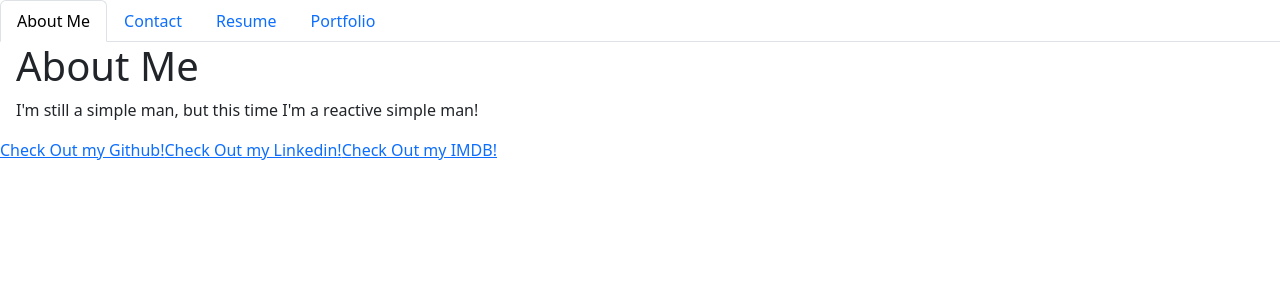
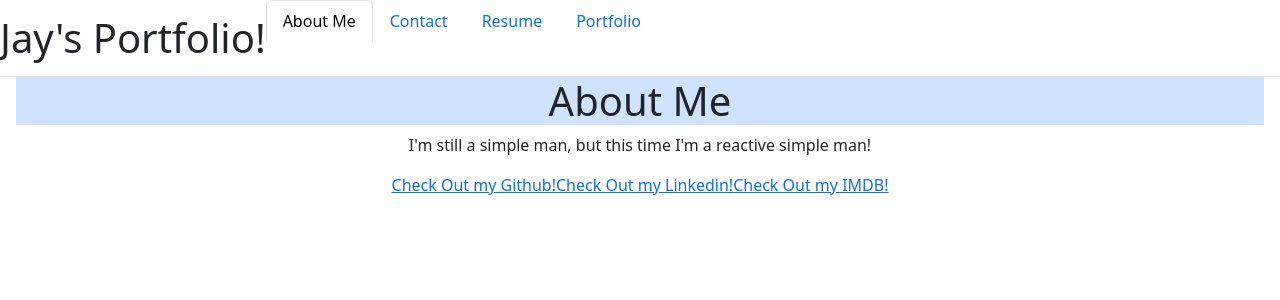
Before and after one commit to Chapjae/portfolio-volume-2, a React (Vite) app: page / in a window 1280 px wide. Shown: the top 300 px of the page. Built offline with nearby package versions, Linux system fonts and the light colour scheme.

Commit message:
minor form styles added. removed react bootstrap componenets in favor of traditional bootstrap

```diff
--- a/src/components/Footer.jsx
+++ b/src/components/Footer.jsx
@@ -1,10 +1,10 @@
 const Footer= () => {
   return(
-<>
+<div className="text-center">
 <a href="https://github.com/Chapjae" target="_blank">Check Out my Github!</a>
 <a href="https://www.linkedin.com/in/jay-liu-3208a3bb/" target="_blank">Check Out my Linkedin!</a>
 <a href="https://www.imdb.com/name/nm8089821/" target="_blank">Check Out my IMDB!</a>
-</>
+</div>
   )
 }
 
--- a/src/components/Form.jsx
+++ b/src/components/Form.jsx
@@ -52,6 +52,7 @@ const ContactForm = () => {
       <h1>Contact Form!</h1>
       <form className="form" onSubmit={handleFormSubmit}>
         <input
+          className="form-control"
           value={name}
           name="name"
           onChange={handleInputChange}
@@ -64,6 +65,7 @@ const ContactForm = () => {
           )}
 
         <input
+          className="form-control"
           value={email}
           name="email"
           onChange={handleInputChange}
@@ -72,6 +74,7 @@ const ContactForm = () => {
         />
 
         <input
+          className="form-control row-4"
           value={message}
           name="message"
           onChange={handleInputChange}
--- a/src/components/Navbar.jsx
+++ b/src/components/Navbar.jsx
@@ -4,8 +4,10 @@ const Navbar = () => {
   const currentPage = useLocation().pathname;
 
   return (
-   <ul className="nav nav-tabs">
-    <li className="nav-item">
+    <>
+   <ul className="nav nav-tabs" roles="tablist">
+    <span className="nav-brand navbar-text fs-1">Jay's Portfolio!</span>
+    <li className="nav-item" role="presentation">
       <Link
       to="/"
       className={currentPage == '/' ? 'nav-link active' : 'nav-link'}
@@ -38,6 +40,7 @@ const Navbar = () => {
       </Link>
     </li>
    </ul>
+  </>
   )
 }
 
--- a/src/pages/About.jsx
+++ b/src/pages/About.jsx
@@ -1,10 +1,8 @@
-import * as React from "react"
-
 const About = () => {
   return(
-    <div>
-    <h1>About Me</h1>
-    <p>
+    <div classname="container text-center by-primary-subtle">
+    <h1 className="bg-primary-subtle text-center">About Me</h1>
+    <p className="by-primary-subtle text-center">
     I'm still a simple man, but this time I'm a reactive simple man!
     </p>
     </div>
```
